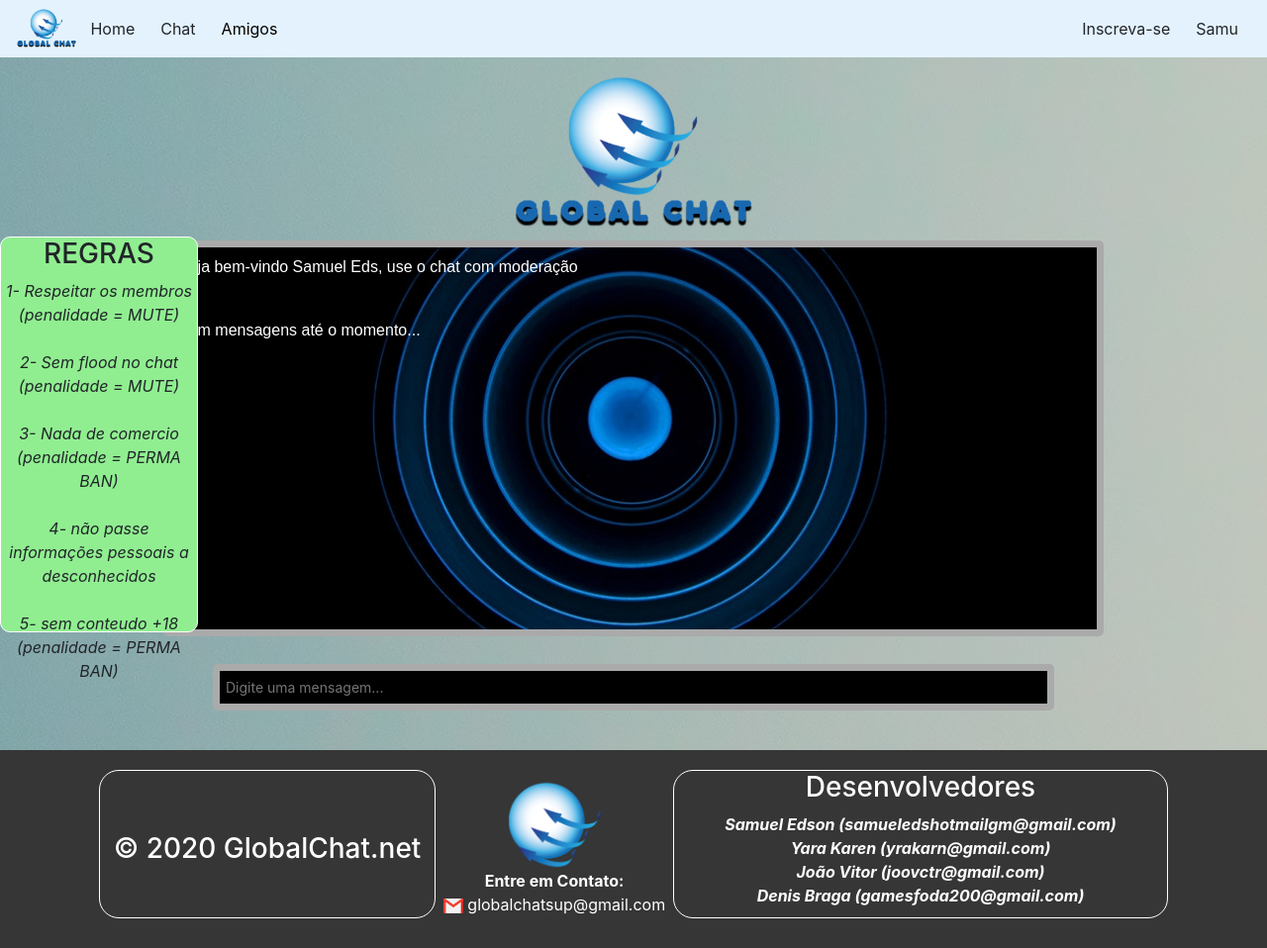
After one commit to SamuelEds/ProjetosChatTempoReal, a PHP site: page /chat.php in a window 1280 px wide. The commit adds this page. Shown: the whole page at 99% size. Run offline with PHP 8.4, Linux system fonts and the light colour scheme; a user stored in the database is signed in; data comes from the database, SQL or seed files in the repository; data that the repository does not hold is empty.

Commit message:
Adicionei a tela incial e coloquei para aparecer a foto de perfil da pessoa no Nav

```diff
--- /dev/null
+++ b/chat.php
@@ -0,0 +1,264 @@
+<?php
+session_start();
+$nome = $_SESSION['nome'];
+
+setcookie('nome',$nome);
+?>
+<!DOCTYPE html >
+<html>
+<head>
+
+	<title>Chat</title>
+	<link rel="shortcut icon" href="img/logoF.png" />
+	<meta charset="utf-8">
+
+	<link rel="stylesheet" type="text/css" href="css/estilo.css">
+
+	<script type="text/javascript" src="js/jquery-3.4.1.js"></script>
+	<script type="text/javascript" src="js/js.js"></script>
+	<script type="text/javascript" src="js/jquery-form.js"></script>
+	<script type="text/javascript" src="js/bootstrap.js"></script>
+
+	<style type="text/css">
+		body{
+
+		background:url("./img/back.jpg");
+		background-repeat:no-repeat;
+		background-attachment: fixed;
+
+	}
+
+	#mensagens{
+		width: 950px;
+		height: 400px;
+		max-height: 400px;
+		overflow: auto;
+		overflow-x: hidden;
+		border: 7px solid #aaa;
+		border-radius: 5px;
+		padding: 8px;
+		margin: 4px;
+		color: white;
+		background:url("./img/chatbg.jpg");
+		background-repeat: no-repeat;
+		background-size: 100%;
+		background-attachment: unset;
+
+	}
+
+	input[type='text']{
+		display: block;
+		width: 850px;
+		font-size: 14px;
+		padding: 6px;
+		border: 7px solid #aaa;
+		border-radius: 5px;
+		outline: 0;
+		color: white;
+	}
+
+	p{
+		color: white;
+		text-align: left;
+		word-wrap: break-all;
+		margin-top: 5px;
+		font-family: arial,sans-serif;
+	}
+
+	b{
+		cursor: pointer;
+	}
+
+	.enviar{
+
+		transform: translateX(385px) translateY(-62.5px);
+
+	}
+
+	html {
+		height: 100%;
+	}
+	body {
+		display: flex;
+		flex-direction: column;
+		height: 100vh;
+	}
+	.content {
+		flex: 1 0 auto;
+
+		padding: 20px;
+	}
+	.footer {
+		height: 100px;
+		flex-shrink: 0;
+		padding: 100px;
+	}
+	* {
+		box-sizing: border-box;
+	}
+	body {
+		margin: 0;
+		font: 16px Sans-Serif;
+	}
+	h1 {
+		margin: 0 0 20px 0;
+	}
+	p {
+		margin: 0 0 20px 0;
+	}
+	footer {
+		background: #363636;
+		color: white;
+	}
+
+	.credits{
+
+		float: right;
+		border: 1px solid #fff;
+		width: 340px;
+		height: 150px;
+		margin-right: 0px;
+		margin-top: -80px;
+
+	}
+
+	.copyright{
+
+		float: left;
+		border: 1px solid #fff;
+		width: 340px;
+		height: 150px;
+		margin-left: 0px;
+		margin-top: -80px;
+	}
+
+	.logoF{
+
+		margin-top: -50px;
+		height: 90px;
+
+	}
+
+	.logoFooter{
+
+		margin-top: -20px;
+
+	}
+
+	.mail{
+		width: 20px;
+	}
+
+	.regras{
+		float: left;
+		margin-right: 0px;
+		border: 1px solid #fff;
+		border-radius: 10px;
+		width: 200px;
+		height: 400px;
+		position: absolute;
+		background-color: #90EE90;
+		background-size: 100%;
+	}
+
+	::-webkit-scrollbar{
+		width: 10px;
+	}
+
+	::-webkit-scrollbar-track{
+		background-color: rgba(255,255,255,0.1);
+	}
+
+	::-webkit-scrollbar-thumb{
+		background-color: #11171a;
+		border-radius: 10px;
+	}
+	</style>
+
+
+
+<script type="text/javascript">
+	$(document).ready(function(){
+		$('#mensagens').load('ver.php');
+		var RefreshId = setInterval(function(){
+			$('#mensagens').load('ver.php');
+		}, 500);
+		$.ajaxSetup({cache:false});
+	});
+
+	$(document).ready(function(){
+		$("#meufrm").ajaxForm({
+			target: '#mensagens',
+			success: function(retorno){
+				$("#mensagens").html(retorno);
+				$("#mensagens").show();
+			}
+		});
+	});
+
+
+</script>
+
+<script type="text/javascript">
+	<!--
+		var i = 9999;
+		var tempo = 10;
+      var tamanho = 826; // tamanho da barra de rolagem  >> Ver arquivo Leiame.txt
+      var t;
+
+      function Rolar() {
+      	document.getElementById('mensagens').scrollTop = i;
+      	t = setTimeout("Rolar()", tempo);
+      }
+      function Parar() {
+      	clearTimeout(t);
+      }
+      //-->
+  </script>
+
+
+</head>
+<body onload="Rolar();">
+
+	<?php require_once("./php/header.php")?>
+	<br>
+	<br>
+	<br>
+	<center>
+		<img src="./img/logo.png" width="250px">
+		<br>
+		<div class="regras">
+			<center>
+				<h3>REGRAS</h3>
+				<i>
+					1- Respeitar os membros (penalidade = MUTE)
+					<br>
+					<br>
+					2- Sem flood no chat (penalidade = MUTE)
+					<br>
+					<br>
+					3- Nada de comercio (penalidade = PERMA BAN)
+					<br>
+					<br>
+					4- não passe informações pessoais a desconhecidos
+					<br>
+					<br>
+					5- sem conteudo +18 (penalidade = PERMA BAN)
+				</i>
+			</center>
+		</div>
+		<div id="mensagens" onmouseover="Parar()" onmouseout="Rolar()"></div>
+		<br>
+
+		<form method="POST" action="enviar.php" id="meufrm">
+			<input type="text" name="mensagem" id="mensagem" placeholder="Digite uma mensagem..." maxlength="103" autocomplete="off" style="background-color: black;" />
+		</form>
+
+		<?php require_once("footer.php")?>
+
+	</center>
+	<script src="https://cdnjs.cloudflare.com/ajax/libs/popper.js/1.14.3/umd/popper.min.js" integrity="sha384-ZMP7rVo3mIykV+2+9J3UJ46jBk0WLaUAdn689aCwoqbBJiSnjAK/l8WvCWPIPm49" crossorigin="anonymous"></script>
+	<script src="https://stackpath.bootstrapcdn.com/bootstrap/4.1.3/js/bootstrap.min.js" integrity="sha384-ChfqqxuZUCnJSK3+MXmPNIyE6ZbWh2IMqE241rYiqJxyMiZ6OW/JmZQ5stwEULTy" crossorigin="anonymous"></script>
+
+</body>
+</html>
--- a/php/header.php
+++ b/php/header.php
@@ -22,13 +22,23 @@ $result = mysqli_query($con,$sql);
 		a:hover{
 			background-color: lightgreen;
 		}
+
+		.foto{
+
+			position: relative;
+			width: 50px;
+			height: 50px;
+			border-radius: 50%;
+
+		}
 	</style>
 </head>
 <link rel="stylesheet" href="css/bootstrap.css">
 
 <nav class="navbar navbar-expand-lg fixed-top navbar-light" style="background-color: #e3f2fd;">
 	<img src="img/logo.png" style="width: 5%;">
-		<?php if(isset($_SESSION['nome'])){ ?><a class="btn " href="index.php">Home</a><?php } ?>
+	<a class="btn " href="index.php">Home</a>
+	<?php if(isset($_SESSION['nome'])){ ?><a class="btn " href="chat.php">Chat</a><?php } ?>
 	<button class="navbar-toggler" type="button" data-toggle="collapse" data-target="#conteudoNavbarSuportado" aria-controls="conteudoNavbarSuportado" aria-expanded="false" aria-label="Alterna navegação">
 		<span class="navbar-toggler-icon"></span>
 	</button>
@@ -40,6 +50,7 @@ $result = mysqli_query($con,$sql);
 
 			</div>
 			<a href="/ProjetosChatTempoReal/formulario.php" role="button" class="btn">Inscreva-se</a>
-				<a href="perfil.php" class="btn " role="button"><?php while($rows_usu = mysqli_fetch_assoc($result)){ echo $rows_usu['nomeusuario'];  }  ?></a>
+
+			<a href="perfil.php" class="btn " role="button" ><?php while($rows_usu = mysqli_fetch_assoc($result)){ $foto = $rows_usu['foto']; $nome_usu = $rows_usu['nomeusuario']; }  ?> <?php if(isset($foto)){ ?> <img class="foto" src="uploads/<?php echo($foto);?>"> <?php }else if(isset($nome_usu)){ echo $nome_usu; }else{ echo ""; } ?> </a>
 		</nav>
 	</header>
--- a/php/salvar.php
+++ b/php/salvar.php
@@ -30,7 +30,7 @@ if($senha == $repitasenha){
 			$_SESSION['nome']  = $nomeu;
 
 			echo "<script>alert('Seja Bem Vindo(a)!');</script>";
-			echo "<script>javascript:window.location='/ProjetosChatTempoReal/index.php';</script>";
+			echo "<script>javascript:window.location='/ProjetosChatTempoReal/chat.php';</script>";
 		}else{
 			echo "<script>alert('Erro na conexão');</script>";
 			echo "<script>javascript:window.location='/ProjetosChatTempoReal/formulario.php';</script>";
--- a/php/valida.php
+++ b/php/valida.php
@@ -31,11 +31,12 @@ if((isset($_POST['email'])) && (isset($_POST['senha']))){
 		$_SESSION['email'] = $email;
 		$_SESSION['nome']  = $nomeu;
 
-		header("Location: /ProjetosChatTempoReal/index.php");
+		header("Location: /ProjetosChatTempoReal/chat.php");
 
 	}else{
 
-		echo "errado";
+		echo "<script>alert('Email ou Senha inválido!');</script>";
+		echo "<script>javascript:window.location='/ProjetosChatTempoReal/login.php';</script>";
 
 	}
 
```
Also changed, not shown: css/css2.css (added, +96 -0 lines), editar.php (+24 -2 lines), formulario.php (+22 -1 lines), index.php (+94 -187 lines), uploads/Capa do livro Dois Amigos.jpeg (added), uploads/kratos.jpg (added). Lines whose indentation alone changed are shown as unchanged.
